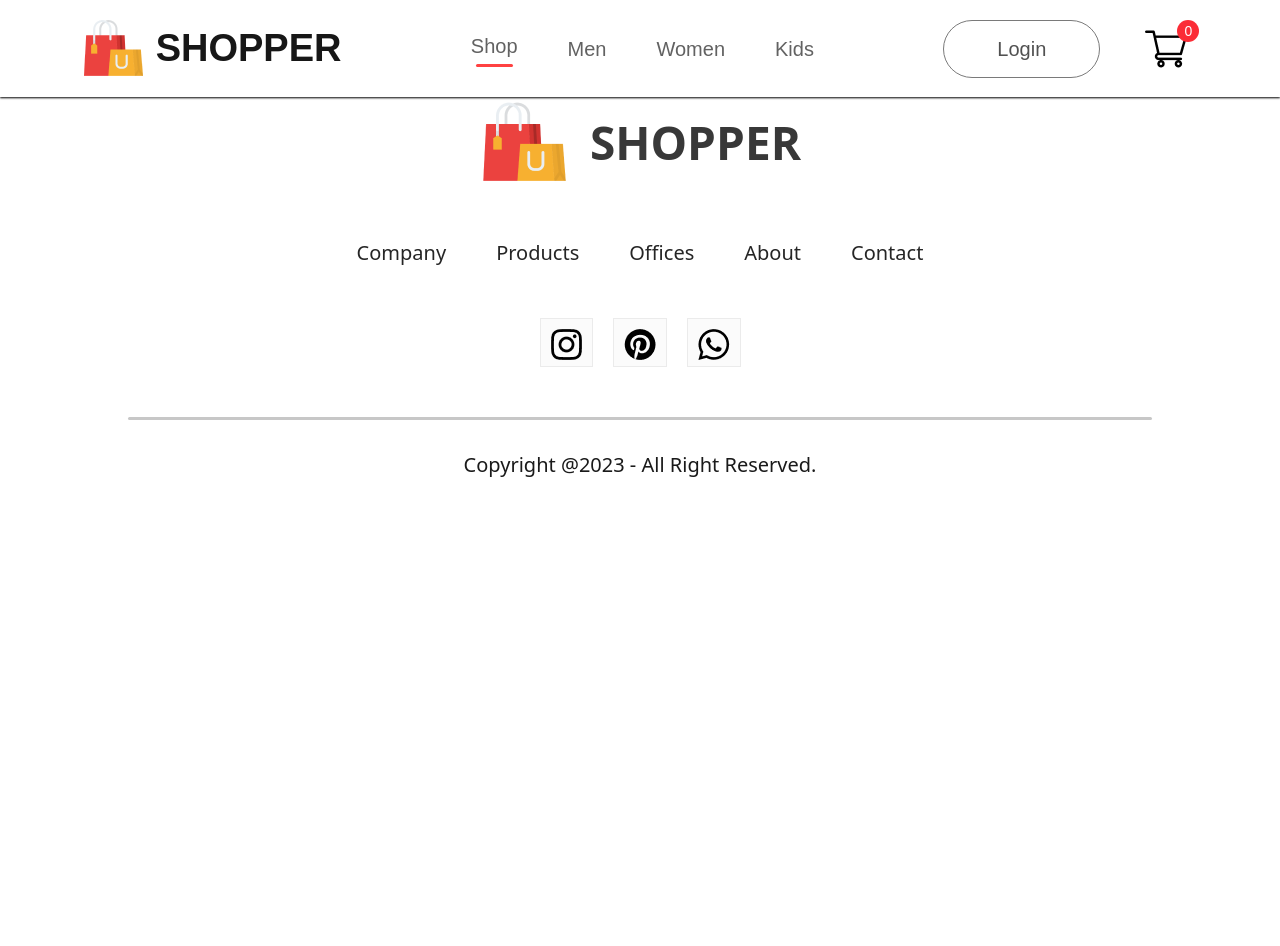
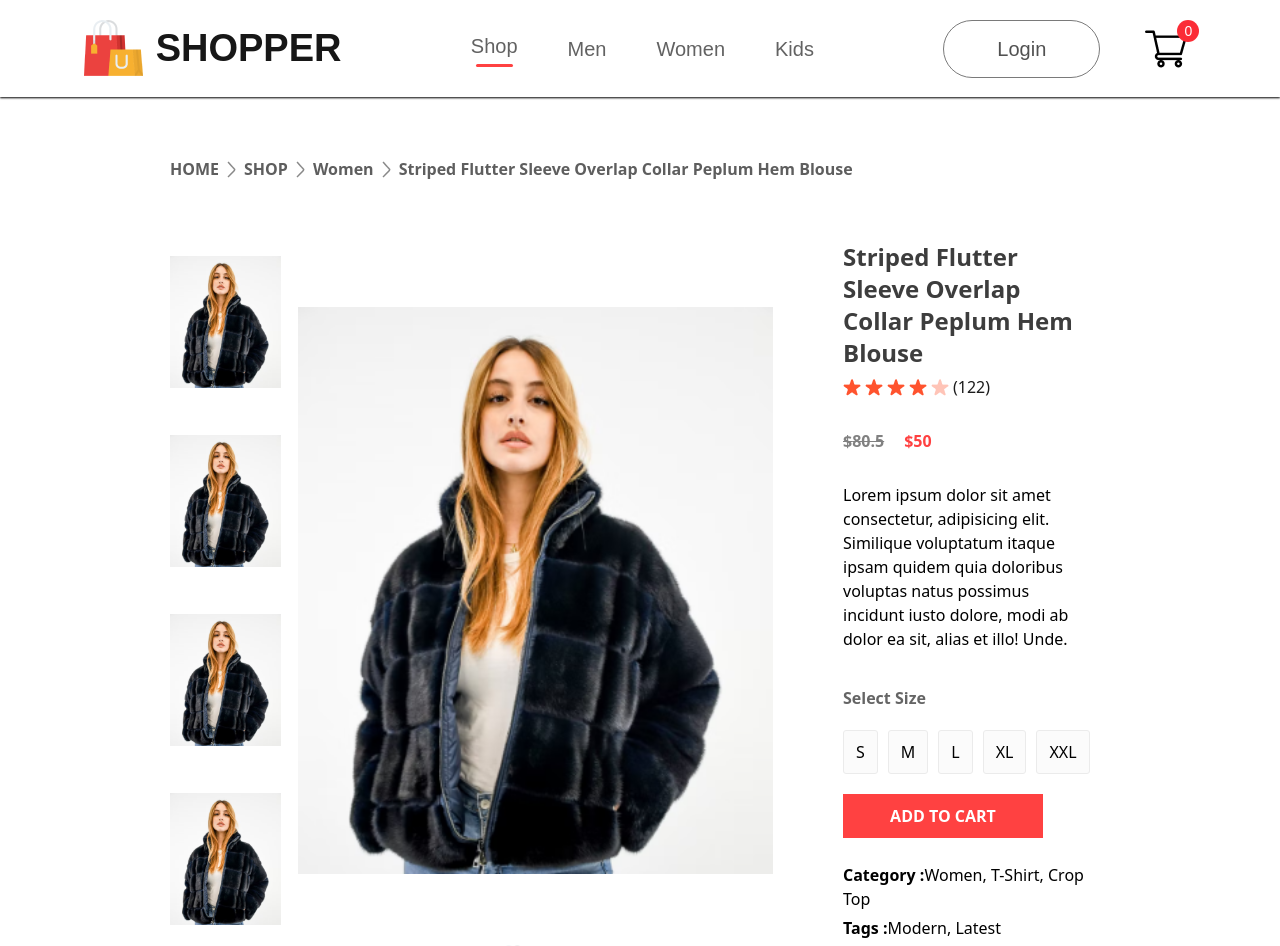
Before and after one commit to jamalabdulnasir220/E-commerce, a React (Vite) app: page /product/1 in a window 1280 px wide. Shown: the top 946 px of the page. Before the commit the page ends 800 px from the top, so only its background shows below. Built offline with nearby package versions, Linux system fonts and the light colour scheme.

Commit message:
product page is added with the breadcrumps and the dispaly page

```diff
--- /dev/null
+++ b/src/components/breadcrumbs/BreadCrumbs.tsx
@@ -0,0 +1,16 @@
+import arrow_icon from "../assets/breadcrum_arrow.png";
+
+
+
+const BreadCrumbs = ({ product }: any) => {
+  return (
+    <div className="flex items-center gap-[8px] text-[#5e5e5e] text-[16px] font-semibold my-[60px] mx-[170px] capitalize">
+      HOME <img src={arrow_icon} alt="arrow" /> SHOP{" "}
+      <img src={arrow_icon} alt="" /> {product.category}{" "}
+      <img src={arrow_icon} alt="" />
+      {product.name}
+    </div>
+  );
+};
+
+export default BreadCrumbs;
--- a/src/components/hero/Hero.tsx
+++ b/src/components/hero/Hero.tsx
@@ -1,4 +1,3 @@
-import React from "react";
 import hand_icon from "../assets/hand_icon.png";
 import arrow_icon from "../assets/arrow.png";
 import hero_image from "../assets/hero_image.png";
--- a/src/components/items/Item.tsx
+++ b/src/components/items/Item.tsx
@@ -1,15 +1,19 @@
+import { Link } from "react-router";
 
 interface ItemProp {
+  id: number;
   image: string;
   name: string;
   newPrice: number;
   oldPrice: number;
 }
 
-const Item = ({ image, name, newPrice, oldPrice }: ItemProp) => {
+const Item = ({ image, name, newPrice, oldPrice, id }: ItemProp) => {
   return (
     <div className="w-[350px] transform transition duration-[600ms] ease-in-out hover:scale-105">
-      <img src={image} alt="image" className="object-contain"/>
+      <Link to={`/product/${id}`}>
+        <img src={image} alt="image" className="object-contain" />
+      </Link>
       <p className="my-[6px] mx-0">{name}</p>
       <div className="flex gap-[20px]">
         <div className="text-[#374151] text-[18px] font-[600px]">
--- a/src/components/newCollections/NewCollections.tsx
+++ b/src/components/newCollections/NewCollections.tsx
@@ -11,6 +11,7 @@ const NewCollections = () => {
           return (
             <Item
               key={item.id}
+              id={item.id}
               image={item.image}
               name={item.name}
               oldPrice={item.old_price}
--- a/src/components/popular/Popular.tsx
+++ b/src/components/popular/Popular.tsx
@@ -13,6 +13,7 @@ const Popular = () => {
           return (
             <Item
               key={item.id}
+              id={item.id}
               name={item.name}
               image={item.image}
               newPrice={item.new_price}
--- /dev/null
+++ b/src/components/productDisplay/ProductDisplay.tsx
@@ -0,0 +1,100 @@
+import start_icon from "../assets/star_icon.png";
+import star_dull from "../assets/star_dull_icon.png";
+
+const ProductDisplay = ({ product }: any) => {
+  return (
+    <div className="flex  my-0 mx-[170px]">
+      {/* LEFT */}
+      <div className="flex gap-[17px]">
+        {/* image list */}
+        <div className="flex flex-col  gap-[16px]">
+          <img
+            className="flex-1 h-[163px] object-contain"
+            src={product.image}
+            alt="productImage"
+          />
+          <img
+            className="flex-1 h-[163px] object-contain"
+            src={product.image}
+            alt="productImage"
+          />
+          <img
+            className="flex-1 h-[163px] object-contain"
+            src={product.image}
+            alt="productImage"
+          />
+          <img
+            className="flex-1 h-[163px] object-contain"
+            src={product.image}
+            alt="productImage"
+          />
+        </div>
+        {/* main image */}
+        <div className="w-[586px] h-full">
+          <img
+            src={product.image}
+            alt="mainImage"
+            className="h-full object-contain"
+          />
+        </div>
+      </div>
+      {/* RIGHT */}
+      <div className="my-0 mx-[70px] flex flex-col">
+        <h1 className="text-[#3d3d3d] text-2xl font-bold">{product.name}</h1>
+        <div className="flex items-center mt-[6px] gap-1 text-[#1c1c1c] text-base">
+          <img src={start_icon} alt="" />
+          <img src={start_icon} alt="" />
+          <img src={start_icon} alt="" />
+          <img src={start_icon} alt="" />
+          <img src={star_dull} alt="" />
+          <p>(122)</p>
+        </div>
+        <div className="flex my-[30px] mx-0 gap-[20px] text-base font-bold">
+          <div className="line-through text-[#818181]">
+            ${product.old_price}
+          </div>
+          <div className="text-[#ff4141]">${product.new_price}</div>
+        </div>
+        <div>
+          Lorem ipsum dolor sit amet consectetur, adipisicing elit. Similique
+          voluptatum itaque ipsam quidem quia doloribus voluptas natus possimus
+          incidunt iusto dolore, modi ab dolor ea sit, alias et illo! Unde.
+        </div>
+        <div className="">
+          <h1 className="mt-[35px] text-[#656565] text-base font-semibold">
+            Select Size
+          </h1>
+          <div className="flex my-[20px] mx-0 gap-[10px]">
+            <div className="py-[9px] px-[12px] bg-[#fbfbfb] border border-[#ebebeb] rounded-[3px] cursor-pointer">
+              S
+            </div>
+            <div className="py-[9px] px-[12px] bg-[#fbfbfb] border border-[#ebebeb] rounded-[3px] cursor-pointer">
+              M
+            </div>
+            <div className="py-[9px] px-[12px] bg-[#fbfbfb] border border-[#ebebeb] rounded-[3px] cursor-pointer">
+              L
+            </div>
+            <div className="py-[9px] px-[12px] bg-[#fbfbfb] border border-[#ebebeb] rounded-[3px] cursor-pointer">
+              XL
+            </div>
+            <div className="py-[9px] px-[12px] bg-[#fbfbfb] border border-[#ebebeb] rounded-[3px] cursor-pointer">
+              XXL
+            </div>
+          </div>
+        </div>
+        <button className="py-[10px] px-[20px] w-[200px] text-base font-semibold text-white bg-[#ff4141] mb-[20px] border-none outline-none cursor-pointer">
+          ADD TO CART
+        </button>
+        <p className="mt-[5px] ">
+          <span className="font-semibold">Category :</span>Women, T-Shirt, Crop
+          Top
+        </p>
+        <p className="mt-[5px] ">
+          <span className="font-semibold">Tags :</span>Modern, Latest
+        </p>
+      </div>
+    </div>
+  );
+};
+
+export default ProductDisplay;
--- a/src/context/ShopContext.tsx
+++ b/src/context/ShopContext.tsx
@@ -1,7 +1,7 @@
 import { createContext, ReactNode } from "react";
 import all_product from "../components/assets/all_product";
 
-interface Product {
+export interface Product {
   id: number;
   name: string;
   category: string;
--- a/src/pages/LoginSignup.tsx
+++ b/src/pages/LoginSignup.tsx
@@ -1,11 +1,38 @@
-import React from 'react'
+import React from "react";
 
 const LoginSignup = () => {
   return (
-    <div>
+    <div className="bg-[#fce3f3] w-full h-[90vh] pt-[60px]">
+      <div className="w-[500px] h-[550px] bg-white m-auto py-[40px] px-[40px]">
+        <h1 className="my-[10px] mx-0">Sign Up</h1>
+        <div className="flex flex-col gap-[20px] mt-[30px]">
+          <input
+            className="h-[58px] w-full pl-[20px] border border-[#c9c9c9] outline-none text-[#5c5c5c] text-[16px]"
+            type="text"
+            placeholder="Your Name"
+          />
+          <input
+            className="h-[58px] w-full pl-[20px] border border-[#c9c9c9] outline-none text-[#5c5c5c] text-[16px]"
+            type="email"
+            placeholder="Email Address"
+          />
+          <input
+            className="h-[58px] w-full pl-[20px] border border-[#c9c9c9] outline-none text-[#5c5c5c] text-[16px]"
+            type="password"
+            placeholder="Password"
+          />
+        </div>
+        <button className="w-full h-[58px] text-white bg-[#ff4141] mt-[20px] border-none text-xl font-medium cursor-pointer">Continue</button>
+        <p className="mt-[10px] text-[#5c5c5c] text-[16px] font-medium">
+          Already have an account? <span className="text-[#ff4141] font-semibold">Login here</span>
+        </p>
+        <div className="flex items-center mt-[20px] gap-[10px]  text-[#5c5c5c] text-[15px] font-medium">
+          <input type="checkbox" name="" id="" />
+          <p>By continuing, i agree to the terms of use & privacy policy.</p>
+        </div>
+      </div>
+    </div>
+  );
+};
 
-    </div>
-  )
-}
-
-export default LoginSignup
+export default LoginSignup;
--- a/src/pages/Product.tsx
+++ b/src/pages/Product.tsx
@@ -1,11 +1,22 @@
-import React from 'react'
+import { useContext } from "react";
+import { useParams } from "react-router";
+import { ShopContext } from "../context/ShopContext";
+import BreadCrumbs from "../components/breadcrumbs/BreadCrumbs";
+import ProductDisplay from "../components/productDisplay/ProductDisplay";
 
 const Product = () => {
+  const { productId } = useParams();
+  const all_product = useContext(ShopContext);
+  const product = all_product?.all_product.find(
+    (e) => e.id === Number(productId)
+  );
+
   return (
     <div>
+      <BreadCrumbs product={product} />
+      <ProductDisplay product={product}/>
+    </div>
+  );
+};
 
-    </div>
-  )
-}
-
-export default Product
+export default Product;
--- a/src/pages/ShopCategory.tsx
+++ b/src/pages/ShopCategory.tsx
@@ -23,8 +23,8 @@ const ShopCategory = ({ category, banner }: PropType) => {
         <p className="">
           <span className="font-semibold">Showing 1 - 12</span> out of 36 Products
         </p>
-        <div className="py-[10px] px-[20px] rounded-[40px] border border-[#888]">
-          Sort by <img src={dropdown_icon} alt="dropdown icon" />
+        <div className="py-[10px] px-[20px] rounded-[40px] border border-[#888] flex items-center justify-center gap-1.5">
+          Sort by <img className="cursor-pointer flex items-center justify-center" src={dropdown_icon} alt="dropdown icon" />
         </div>
       </div>
       {/* shop category products */}
@@ -33,6 +33,7 @@ const ShopCategory = ({ category, banner }: PropType) => {
           item.category === category ? (
             <Item
               key={item.id}
+              id={item.id}
               image={item.image}
               name={item.name}
               oldPrice={item.old_price}
```
